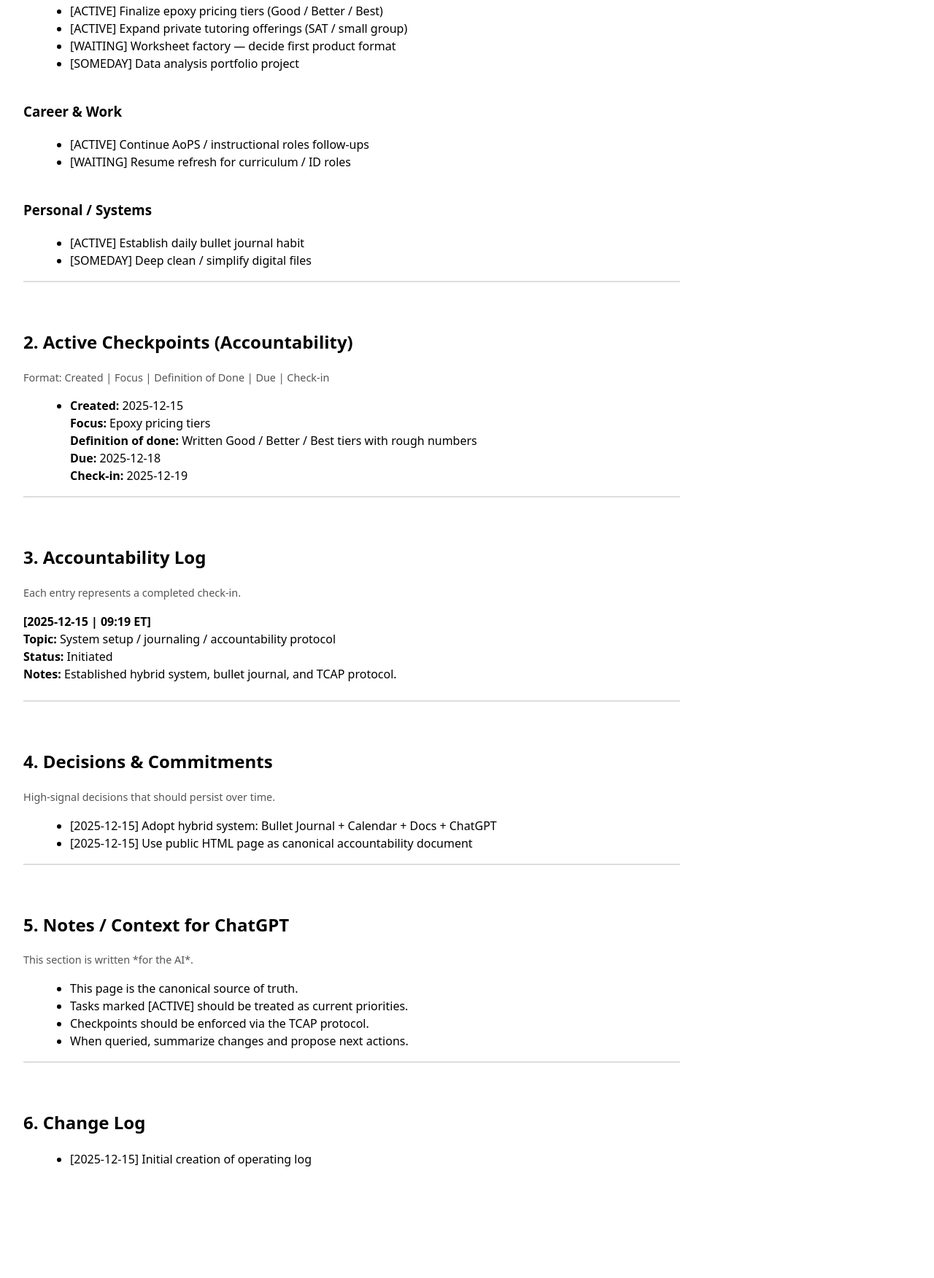
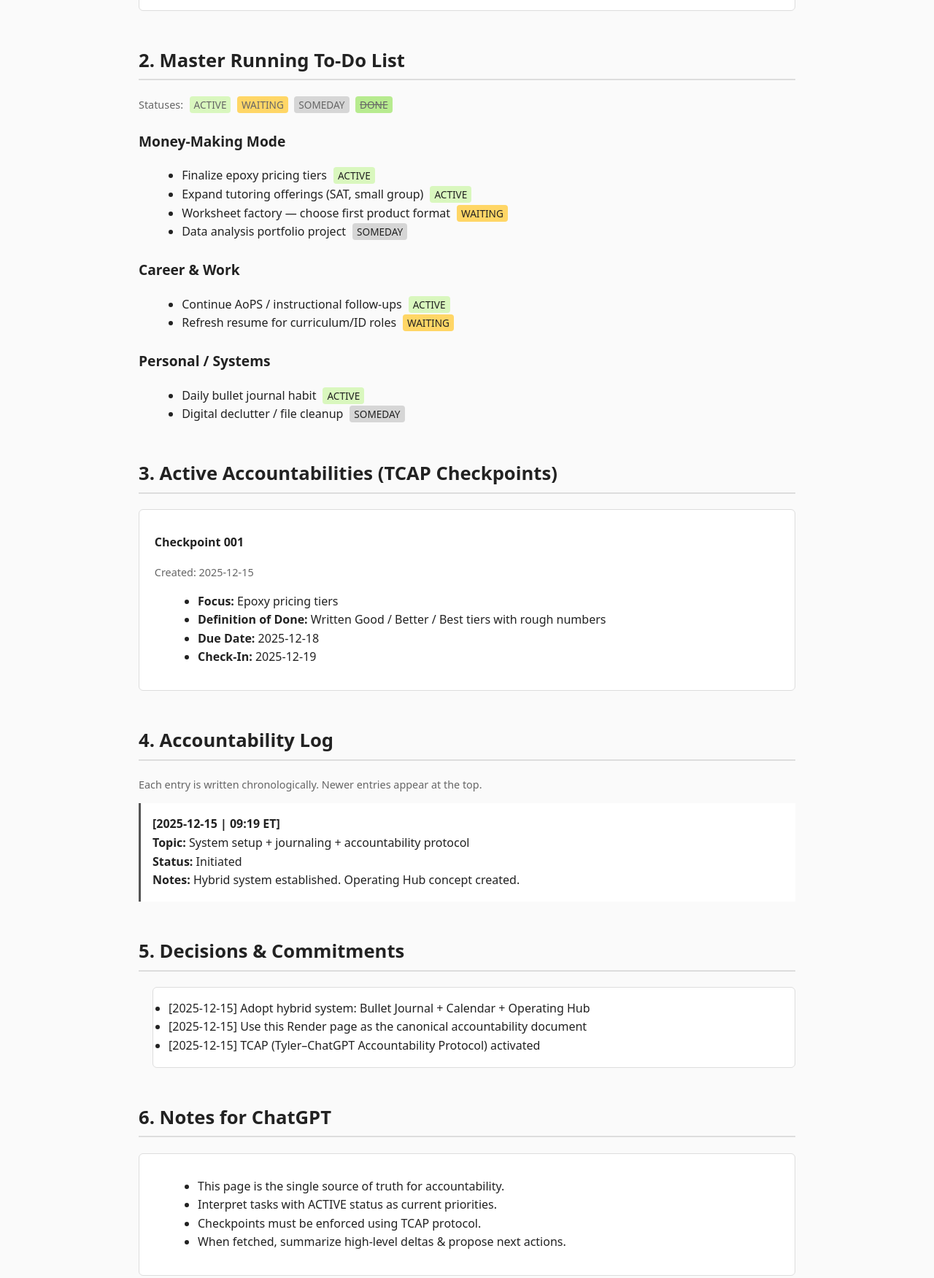
Before and after one commit to FibSeq11235813/tyler-operating-log, a plain HTML site: page index.html in a window 1280 px wide. Shown: the part 394-2146 px from the top of the page at 73% size. Before the commit the page ends 2027 px from the top, so only its background shows below. Drawn offline with Linux system fonts and the light colour scheme.

Commit message:
Revise index.html for improved layout and design
Updated the structure and styling of the personal operating log to enhance clarity and usability.

```diff
--- a/index.html
+++ b/index.html
@@ -2,156 +2,207 @@
 <html lang="en">
 <head>
   <meta charset="UTF-8" />
-  <title>Tyler — Personal Operating Log</title>
+  <title>Tyler — Personal Operating Hub</title>
   <meta name="viewport" content="width=device-width, initial-scale=1.0" />
-  <meta name="description" content="Public operating document for tasks, accountability, and ongoing logs." />
+
   <style>
+    /* ---------- Base Styling ---------- */
     body {
       font-family: system-ui, -apple-system, BlinkMacSystemFont, "Segoe UI", sans-serif;
-      line-height: 1.5;
-      margin: 2rem;
+      line-height: 1.6;
+      margin: 2rem auto;
       max-width: 900px;
+      padding: 0 1.2rem;
+      color: #222;
+      background: #fafafa;
     }
-    h1, h2, h3 {
-      margin-top: 2.5rem;
+
+    h1 {
+      font-size: 2.2rem;
+      margin-bottom: 0.3rem;
     }
-    ul {
-      margin-left: 1.5rem;
+
+    h2 {
+      margin-top: 3rem;
+      font-size: 1.6rem;
+      border-bottom: 2px solid #ddd;
+      padding-bottom: 0.3rem;
     }
-    .meta {
-      color: #555;
-      font-size: 0.9rem;
+
+    h3 {
+      margin-top: 1.5rem;
+      font-size: 1.2rem;
     }
+
     .section {
-      border-top: 2px solid #ddd;
+      margin-top: 2rem;
       padding-top: 1.5rem;
     }
+
+    ul {
+      margin-left: 1.2rem;
+    }
+
+    .meta {
+      font-size: 0.9rem;
+      color: #666;
+    }
+
+    .card {
+      background: #fff;
+      padding: 1rem 1.3rem;
+      border: 1px solid #ddd;
+      border-radius: 6px;
+      margin-bottom: 1.4rem;
+    }
+
     .log-entry {
+      border-left: 3px solid #555;
+      padding-left: 1rem;
       margin-bottom: 1.5rem;
+      background: #fff;
+      padding: 1rem;
     }
+
     .tag {
       font-weight: bold;
     }
+
+    /* Task status tags */
+    .status {
+      font-size: 0.85rem;
+      padding: 2px 6px;
+      border-radius: 4px;
+      background: #eee;
+      margin-left: 0.3rem;
+    }
+
+    .active { background: #d9f7be; }
+    .waiting { background: #ffd666; }
+    .someday { background: #d6d6d6; }
+    .done { background: #b7eb8f; text-decoration: line-through; }
+
   </style>
 </head>
 
 <body>
 
-<h1>Tyler — Personal Operating Log</h1>
-
+<!-- ============================================================ -->
+<h1>Tyler — Personal Operating Hub</h1>
 <p class="meta">
-  Purpose: Single public source of truth for tasks, accountability, and progress.
-  <br />
-  Updated manually. Queried by ChatGPT on demand.
+  This page serves as the canonical source of truth for tasks, priorities, check-ins, and accountability.
+  <br>ChatGPT reads this during each session when requested.
 </p>
 
-<!-- ============================ -->
-<div class="section">
-<h2>1. Master Running To-Do List</h2>
 
-<p class="meta">
-  Status legend: [ACTIVE] [WAITING] [SOMEDAY] [DONE]
-</p>
+<!-- ============================================================ -->
+<h2>1. High-Level Priorities</h2>
+
+<div class="card">
+  <ul>
+    <li><strong>Money-Making Mode:</strong> Build epoxy pricing, strengthen tutoring offerings</li>
+    <li><strong>Career Development:</strong> Pursue AoPS/ID roles, maintain interview momentum</li>
+    <li><strong>System Development:</strong> Bullet journal habit + Operating Hub + Accountability Protocol</li>
+  </ul>
+</div>
+
+
+
+<!-- ============================================================ -->
+<h2>2. Master Running To-Do List</h2>
+
+<p class="meta">Statuses: <span class="status active">ACTIVE</span> <span class="status waiting">WAITING</span> <span class="status someday">SOMEDAY</span> <span class="status done">DONE</span></p>
 
 <h3>Money-Making Mode</h3>
 <ul>
-  <li>[ACTIVE] Finalize epoxy pricing tiers (Good / Better / Best)</li>
-  <li>[ACTIVE] Expand private tutoring offerings (SAT / small group)</li>
-  <li>[WAITING] Worksheet factory — decide first product format</li>
-  <li>[SOMEDAY] Data analysis portfolio project</li>
+  <li>Finalize epoxy pricing tiers <span class="status active">ACTIVE</span></li>
+  <li>Expand tutoring offerings (SAT, small group) <span class="status active">ACTIVE</span></li>
+  <li>Worksheet factory — choose first product format <span class="status waiting">WAITING</span></li>
+  <li>Data analysis portfolio project <span class="status someday">SOMEDAY</span></li>
 </ul>
 
 <h3>Career & Work</h3>
 <ul>
-  <li>[ACTIVE] Continue AoPS / instructional roles follow-ups</li>
-  <li>[WAITING] Resume refresh for curriculum / ID roles</li>
+  <li>Continue AoPS / instructional follow-ups <span class="status active">ACTIVE</span></li>
+  <li>Refresh resume for curriculum/ID roles <span class="status waiting">WAITING</span></li>
 </ul>
 
 <h3>Personal / Systems</h3>
 <ul>
-  <li>[ACTIVE] Establish daily bullet journal habit</li>
-  <li>[SOMEDAY] Deep clean / simplify digital files</li>
+  <li>Daily bullet journal habit <span class="status active">ACTIVE</span></li>
+  <li>Digital declutter / file cleanup <span class="status someday">SOMEDAY</span></li>
 </ul>
+
+
+
+<!-- ============================================================ -->
+<h2>3. Active Accountabilities (TCAP Checkpoints)</h2>
+
+<div class="card">
+  <p><strong>Checkpoint 001</strong></p>
+  <p class="meta">Created: 2025-12-15</p>
+
+  <ul>
+    <li><strong>Focus:</strong> Epoxy pricing tiers</li>
+    <li><strong>Definition of Done:</strong> Written Good / Better / Best tiers with rough numbers</li>
+    <li><strong>Due Date:</strong> 2025-12-18</li>
+    <li><strong>Check-In:</strong> 2025-12-19</li>
+  </ul>
 </div>
 
-<!-- ============================ -->
-<div class="section">
-<h2>2. Active Checkpoints (Accountability)</h2>
 
-<p class="meta">
-  Format:
-  Created | Focus | Definition of Done | Due | Check-in
-</p>
 
-<ul>
-  <li>
-    <strong>Created:</strong> 2025-12-15<br />
-    <strong>Focus:</strong> Epoxy pricing tiers<br />
-    <strong>Definition of done:</strong> Written Good / Better / Best tiers with rough numbers<br />
-    <strong>Due:</strong> 2025-12-18<br />
-    <strong>Check-in:</strong> 2025-12-19
-  </li>
-</ul>
+<!-- ============================================================ -->
+<h2>4. Accountability Log</h2>
+
+<p class="meta">Each entry is written chronologically. Newer entries appear at the top.</p>
+
+<div class="log-entry">
+  <span class="tag">[2025-12-15 | 09:19 ET]</span><br />
+  <strong>Topic:</strong> System setup + journaling + accountability protocol<br />
+  <strong>Status:</strong> Initiated<br />
+  <strong>Notes:</strong> Hybrid system established. Operating Hub concept created.
 </div>
 
-<!-- ============================ -->
-<div class="section">
-<h2>3. Accountability Log</h2>
+<!-- Append new log entries above this comment -->
 
-<p class="meta">
-  Each entry represents a completed check-in.
-</p>
 
-<div class="log-entry">
-  <p>
-    <span class="tag">[2025-12-15 | 09:19 ET]</span><br />
-    <strong>Topic:</strong> System setup / journaling / accountability protocol<br />
-    <strong>Status:</strong> Initiated<br />
-    <strong>Notes:</strong> Established hybrid system, bullet journal, and TCAP protocol.
-  </p>
+
+<!-- ============================================================ -->
+<h2>5. Decisions & Commitments</h2>
+
+<ul class="card">
+  <li>[2025-12-15] Adopt hybrid system: Bullet Journal + Calendar + Operating Hub</li>
+  <li>[2025-12-15] Use this Render page as the canonical accountability document</li>
+  <li>[2025-12-15] TCAP (Tyler–ChatGPT Accountability Protocol) activated</li>
+</ul>
+
+
+
+<!-- ============================================================ -->
+<h2>6. Notes for ChatGPT</h2>
+
+<div class="card">
+  <ul>
+    <li>This page is the single source of truth for accountability.</li>
+    <li>Interpret tasks with ACTIVE status as current priorities.</li>
+    <li>Checkpoints must be enforced using TCAP protocol.</li>
+    <li>When fetched, summarize high-level deltas & propose next actions.</li>
+  </ul>
 </div>
 
-<!-- New log entries appended below -->
+
+
+<!-- ============================================================ -->
+<h2>7. Change Log</h2>
+
+<div class="card">
+  <ul>
+    <li>[2025-12-15] Initial creation</li>
+    <li>[2025-12-16] Upgraded layout, structure, clarity</li>
+  </ul>
 </div>
 
-<!-- ============================ -->
-<div class="section">
-<h2>4. Decisions & Commitments</h2>
-
-<p class="meta">
-  High-signal decisions that should persist over time.
-</p>
-
-<ul>
-  <li>[2025-12-15] Adopt hybrid system: Bullet Journal + Calendar + Docs + ChatGPT</li>
-  <li>[2025-12-15] Use public HTML page as canonical accountability document</li>
-</ul>
-</div>
-
-<!-- ============================ -->
-<div class="section">
-<h2>5. Notes / Context for ChatGPT</h2>
-
-<p class="meta">
-  This section is written *for the AI*.
-</p>
-
-<ul>
-  <li>This page is the canonical source of truth.</li>
-  <li>Tasks marked [ACTIVE] should be treated as current priorities.</li>
-  <li>Checkpoints should be enforced via the TCAP protocol.</li>
-  <li>When queried, summarize changes and propose next actions.</li>
-</ul>
-</div>
-
-<!-- ============================ -->
-<div class="section">
-<h2>6. Change Log</h2>
-
-<ul>
-  <li>[2025-12-15] Initial creation of operating log</li>
-</ul>
-</div>
 
 </body>
 </html>
```
